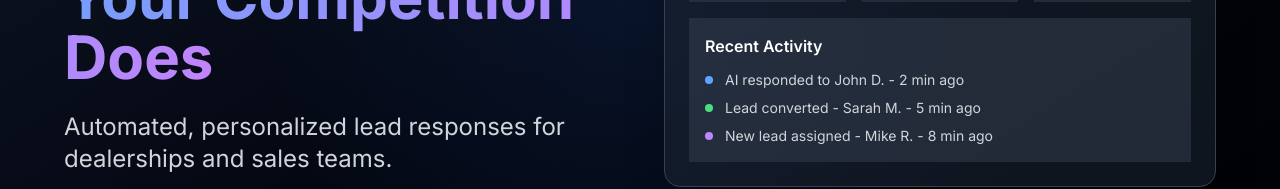
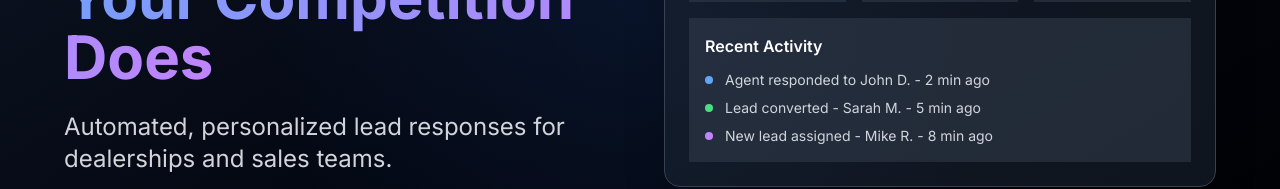
Before and after one commit to aryanmundre/MaqroDealerships, a Next.js app in the folder frontend/: page / in a window 1280 px wide. Shown: the part 454-643 px from the top of the page. Built offline with nearby package versions, Linux system fonts and the light colour scheme; no server answers.

Commit message:
edited landing page

```diff
--- a/frontend/components/hero.tsx
+++ b/frontend/components/hero.tsx
@@ -101,7 +101,7 @@ export function Hero() {
                   <div className="space-y-2">
                     <div className="flex items-center gap-3 text-sm">
                       <div className="w-2 h-2 bg-blue-400 rounded-full"></div>
-                      <span className="text-gray-300">AI responded to John D. - 2 min ago</span>
+                      <span className="text-gray-300">Agent responded to John D. - 2 min ago</span>
                     </div>
                     <div className="flex items-center gap-3 text-sm">
                       <div className="w-2 h-2 bg-green-400 rounded-full"></div>
```
